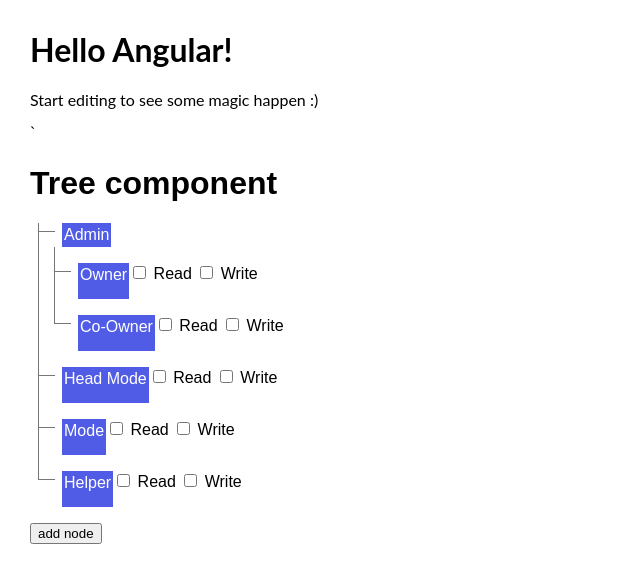
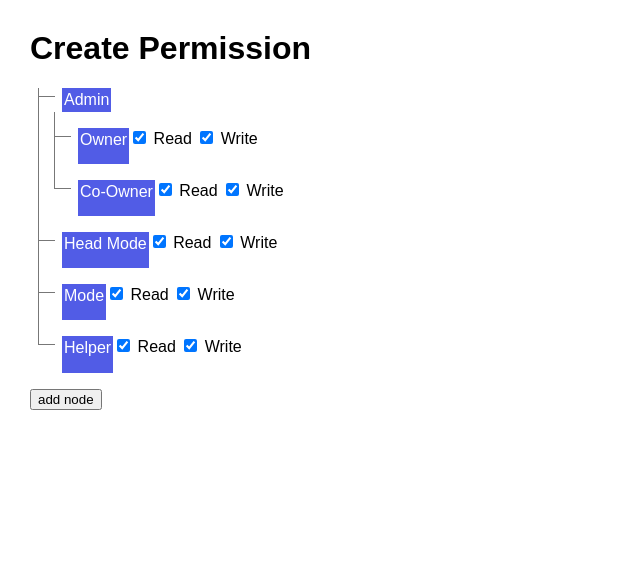
Before and after one commit to jitendradp/permission-app, an Angular app: page / in a window 1280 px wide. Shown: the top 582 px of the page, without its empty margins (0-640 px from the left). Built offline with nearby package versions, Linux system fonts and the light colour scheme.

Commit message:
5 files modified

```diff
--- a/src/app/app.component.html
+++ b/src/app/app.component.html
@@ -1,4 +1 @@
-<hello name="{{ name }}"></hello>
-<p>Start editing to see some magic happen :)</p>
-
 <tree></tree>
--- a/src/app/node/node.component.html
+++ b/src/app/node/node.component.html
@@ -16,7 +16,7 @@
   <ul>
     <li *ngFor="let children of node.children">
       <app-render-node [node]="children"></app-render-node>
-      <!-- <span class="tree_label">{{ children.text }} J</span> -->
+      <node *ngIf="children.children.length > 0" [node]="children"></node>
     </li>
   </ul>
 </ng-container>
--- a/src/app/render-node/render-node.component.ts
+++ b/src/app/render-node/render-node.component.ts
@@ -13,7 +13,6 @@
   constructor() {}
 
   ngOnInit() {
-    // console.log(this.node);
     this.editForm = this.node.form;
   }
 }
--- a/src/app/tree/tree.component.html
+++ b/src/app/tree/tree.component.html
@@ -1,5 +1,4 @@
-`
-<h1>Tree component</h1>
+<h1>Create Permission</h1>
 <ul class="tree">
   <li *ngFor="let node of tree">
     <input
--- a/src/app/tree/tree.component.ts
+++ b/src/app/tree/tree.component.ts
@@ -31,8 +31,8 @@
   addOtherSkillFormGroup(): FormGroup {
     return this.formBuilder.group({
       name: ['test', Validators.required],
-      edit: [, Validators.required],
-      view: [, Validators.required],
+      edit: [true, Validators.required],
+      view: [true, Validators.required],
       permissions: this.formBuilder.array([]),
     });
   }
@@ -87,7 +87,17 @@
         text: 'Mode',
       },
       {
-        children: [],
+        children: [
+          // {
+          //   children: [
+          //     {
+          //       children: [],
+          //       text: 'Owner32323',
+          //     },
+          //   ],
+          //   text: 'Owner2',
+          // },
+        ],
         text: 'Helper',
       },
     ];
```
